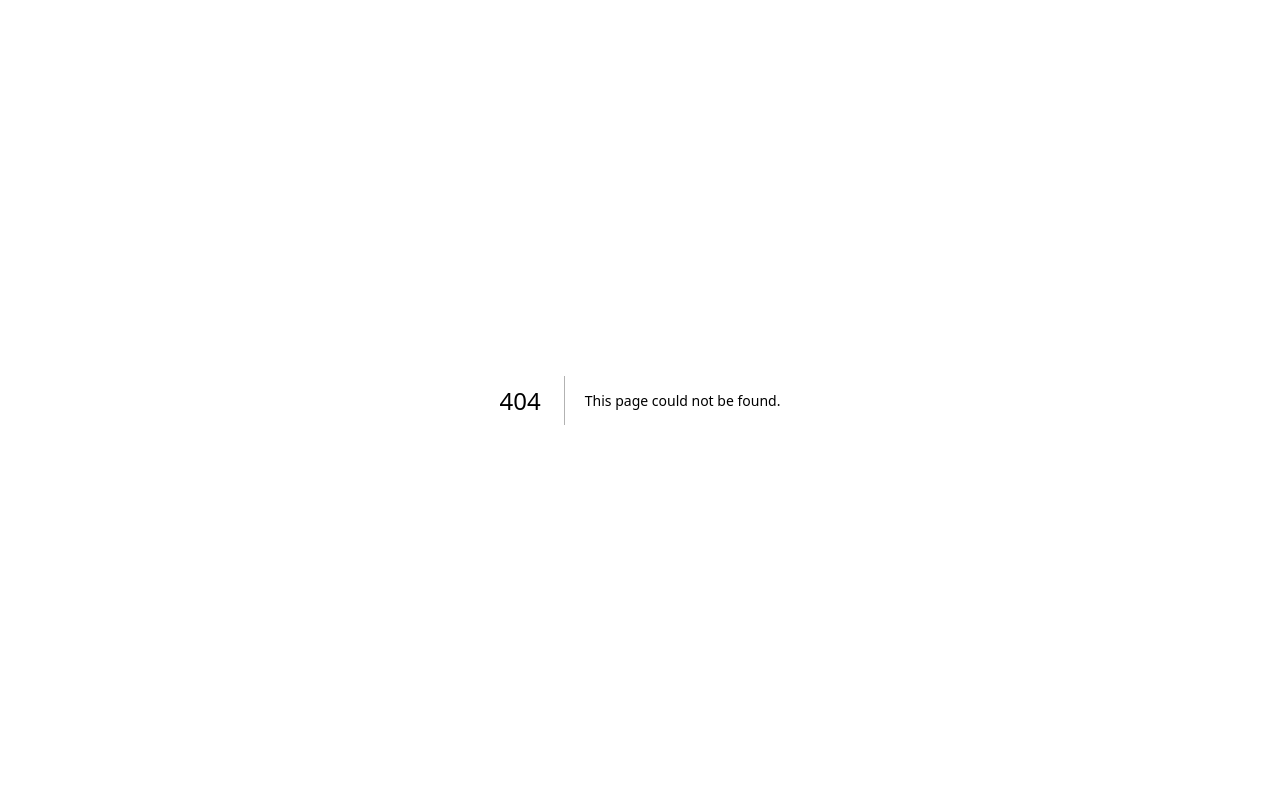
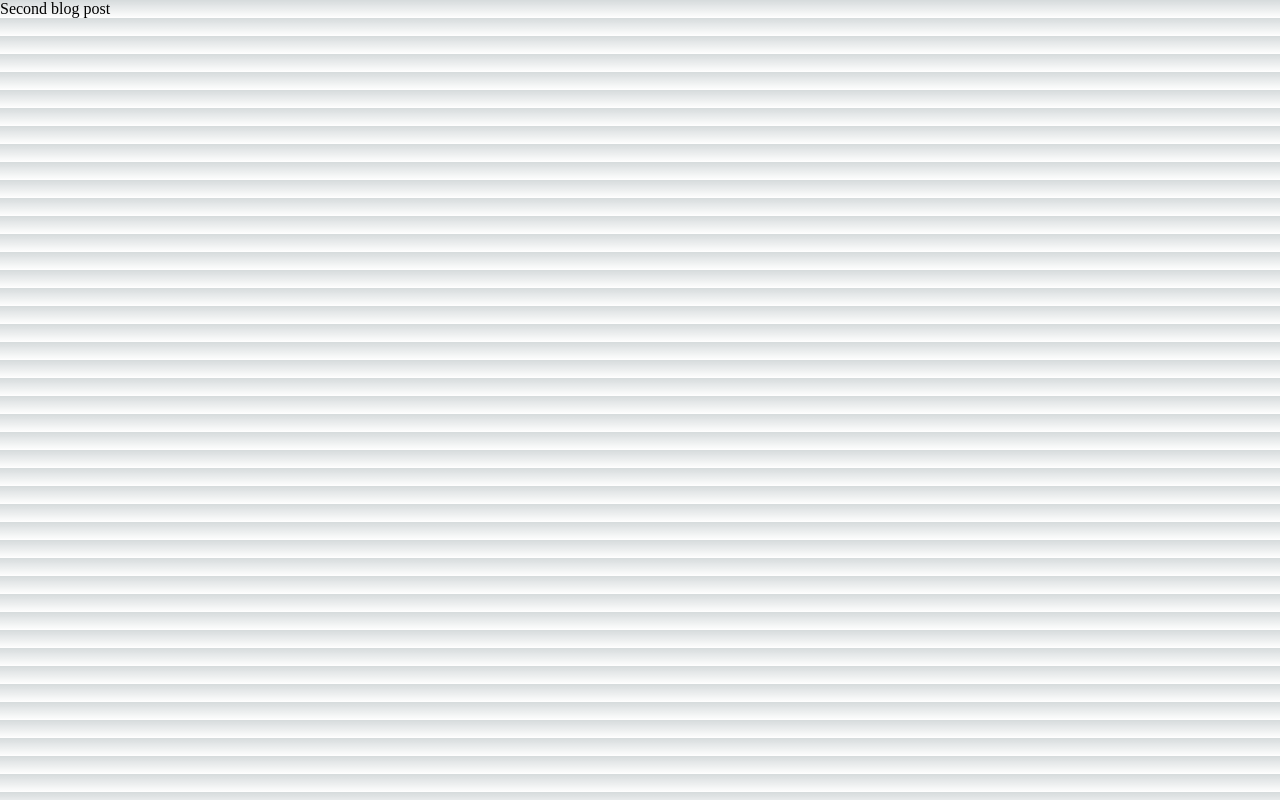
Before and after one commit to Sprof22/learn-next-code, a Next.js app: page /blog/second in a window 1280 px wide. Before the commit this address had no page. Built offline with nearby package versions, Linux system fonts and the light colour scheme.

Commit message:
nested routes

```diff
--- /dev/null
+++ b/pages/blog/second.js
@@ -0,0 +1,9 @@
+import React from 'react'
+
+const  Second= () => {
+  return (
+    <div>Second blog post</div>
+  )
+}
+
+export default Second
```
